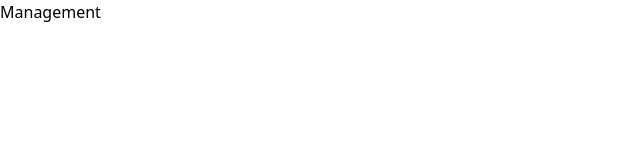
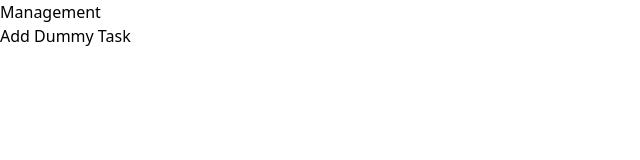
Before and after one commit to fractal-bootcamp/parthagrawal.globalstate, a React (Vite) app: page /management in a window 1280 px wide. Shown: the top 160 px of the page, without its empty margins (0-640 px from the left). Built offline with nearby package versions, Linux system fonts and the light colour scheme.

Commit message:
able to add dummy tasks

```diff
--- a/src/components/Management.tsx
+++ b/src/components/Management.tsx
@@ -1,7 +1,33 @@
+import { useTaskListStore } from "../store/taskListStore"
+import { Status, Task as TaskType, Theme, useTaskStore } from "../store/taskStore"
+import { Task } from "./Task"
+
+
+
+const dummyTask: TaskType = {
+    id: 1,
+    name: "Dummy Task",
+    description: "This is a dummy task",
+    status: "In Progress",
+    theme: "dark"
+}
+
 export const Management = () => {
+    const taskStore = useTaskStore()
+    const { tasks, addTask, deleteTask } = taskStore
+
+    const handleClick = () => {
+        addTask(dummyTask)
+    }
     return (
         <div className="text-3xl">
             Management
+            <div>
+                {tasks.map((task) => (<Task {...task} />))}
+            </div>
+            <button onClick={handleClick}>
+                Add Dummy Task
+            </button>
         </div>
     )
 }
--- /dev/null
+++ b/src/components/Task.tsx
@@ -0,0 +1,20 @@
+import { Task as TaskType, useTaskStore } from "../store/taskStore"
+
+const dummyTask: TaskType = {
+    id: 1,
+    name: "Dummy Task",
+    description: "This is a dummy task",
+    status: "In Progress",
+    theme: "dark"
+}
+
+export const Task = (task: TaskType) => {
+
+    console.log(task)
+
+    return (
+        <div>
+            {task.name}
+        </div>
+    )
+}
--- a/src/store/taskStore.ts
+++ b/src/store/taskStore.ts
@@ -1,30 +1,36 @@
 import { create } from 'zustand'
 
-type Status = "Pending" | "In Progress" | "Completed" | "Archived"
-type Theme = "light" | "dark"
+export type Status = "Pending" | "In Progress" | "Completed" | "Archived"
+export type Theme = "light" | "dark"
 
-export type TaskStore = {
+export type Task = {
     id: number
     status: Status
     theme: Theme
     name: string
     description: string
-    editName: (newName: string) => void
-    editDesc: (newDesc: string) => void
-    editStatus: (newStatus: Status) => void
-    editTheme: (newTheme: Theme) => void
-    editId: (newId: number) => void
 }
 
-const useTaskStore = create<TaskStore>((set) => ({
-    id: 0,
-    status: "Pending",
-    theme: "light",
-    name: "",
-    description: "",
-    editName: (newName) => set(() => ({ name: newName })),
-    editDesc: (newDesc) => set(() => ({ description: newDesc })),
-    editStatus: (newStatus) => set(() => ({ status: newStatus })),
-    editTheme: (newTheme) => set(() => ({ theme: newTheme })),
-    editId: (newId) => set(() => ({ id: newId }))
+export type TaskStore = {
+    tasks: Task[]
+    editTask: (editTaskParams: EditTaskParams) => void
+    addTask: (task: Task) => void
+    deleteTask: (taskId: number) => void
+}
+
+export const useTaskStore = create<TaskStore>((set) => ({
+    tasks: [],
+
+    editTask: (editTaskParams) => set((state) => ({
+        tasks: state.tasks.map(task =>
+            task.id === editTaskParams.id ? { ...task, ...editTaskParams } : task
+        )
+    })),
+    addTask: (task) => set((state) => ({
+        tasks: [...state.tasks, task]
+    })),
+    deleteTask: (taskId) => set((state) => ({
+        tasks: state.tasks.filter((task) => task.id != taskId)
+    }))
+
 }))
```
Also changed, not shown: src/store/taskListStore.ts (deleted, +0 -15 lines).
